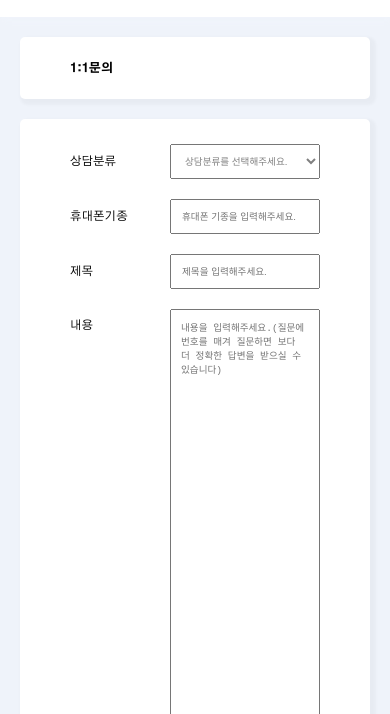
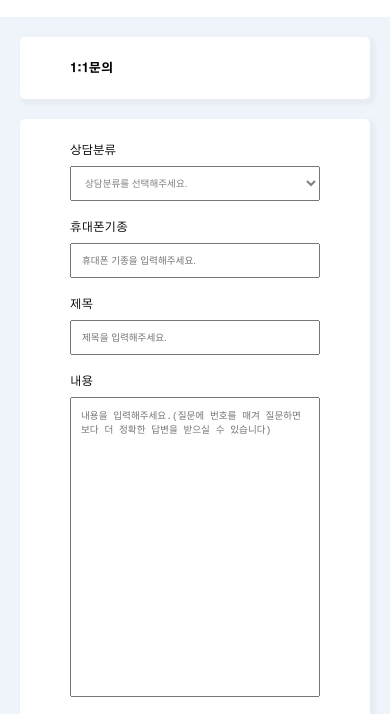
Before and after one commit to worldspon/jindo7, a plain HTML site: page directq.html in a window 390 px wide. Shown: the part 107-821 px from the top of the page. Drawn offline with Linux system fonts and the light colour scheme.

Commit message:
author : eunkyunng | message : 모바일 레이아웃 변경

```diff
--- a/css/directq.css
+++ b/css/directq.css
@@ -36,34 +36,24 @@ main {
     grid-template-rows: repeat(5, auto);
     grid-row-gap: 20px;
 }
-
     .choice-wrap {
         -ms-grid-column: 1;
         grid-column: 1;
         -ms-grid-row: 1;
         grid-row: 1;
     }
-
-
-
     .phone-wrap {
         -ms-grid-column: 1;
         grid-column: 1;
         -ms-grid-row: 3;
         grid-row: 2;
     }
-
-
-
     .subject-wrap {
         -ms-grid-column: 1;
         grid-column: 1;
         -ms-grid-row: 5;
         grid-row: 3;
     }
-
-
-
     .talk-wrap {
         -ms-grid-column: 1;
         grid-column: 1;
@@ -147,9 +137,23 @@ main {
     }
 }
 
-@media screen and (max-width: 550px) {
-    .dq-box input, .dq-box select, .dq-box textarea {
-        width: calc(100% - 100px);
+@media screen and (max-width: 760px){
+    .dq-box{
+        flex-direction: column;
+        align-items: flex-start !important;
     }
 
+    .dq-box label {
+        margin-bottom: 10px;
+    }
+    .dq-box input, .dq-box select, .dq-box textarea {
+        width: 100%;
+    }
+    .talk-wrap label {
+        padding-top: 0;
+    }
+
+    #describe-dq {
+        height: 300px;
+    }
 }
```
